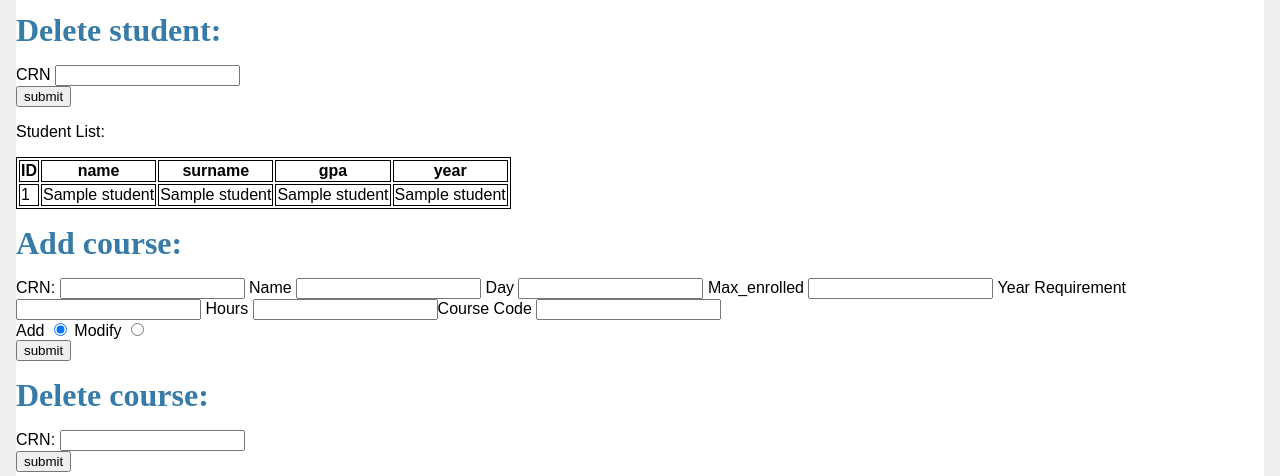
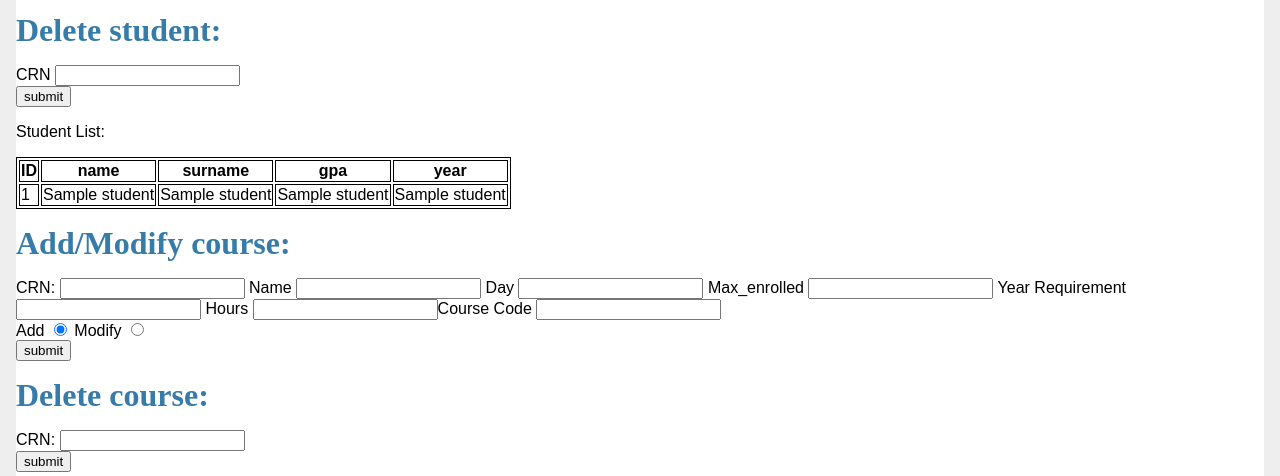
Before and after one commit to Onefivezero/DatabaseProject112233, a Flask app: page /admin in a window 1280 px wide. Shown: the part 312-788 px from the top of the page. Run offline with Flask 2, Linux system fonts and the light colour scheme; a user stored in the database is signed in; a database or web service that is not in the repository returns one stand-in record (values such as "Sample title"); some libraries are stand-ins or nearby versions.

Commit message:
Add files via upload

```diff
--- a/app.py
+++ b/app.py
@@ -268,8 +268,6 @@ def deletequery():
 
 @app.route('/login', methods = ['GET', 'POST'])
 def login():
-    cur.execute("ALTER TABLE users DROP CONSTRAINT users_password_key")
-    conn.commit()
     if request.method == "POST":
         user = load_user(request.form['givenu'])
         if user:
--- a/templates/admin.html
+++ b/templates/admin.html
@@ -86,7 +86,7 @@
                 </tr>
                 {% endfor %}
             </table>
-        <h1>Add course:</h1>
+        <h1>Add/Modify course:</h1>
             <form action = "{{ url_for('add_course') }}" method = "post">
                 <p>
                     CRN: <input type = "text" name = "course_crn" /> Name <input type = "text" name = "course_name" /> Day <input type = "text" name = "course_day" /> Max_enrolled <input type = "text" name = "course_max" /> Year Requirement <input type = "text" name = "course_yearreq" /> Hours <input type = "text" name = "course_hours" />Course Code <input type = "text" name = "course_code" />
```
